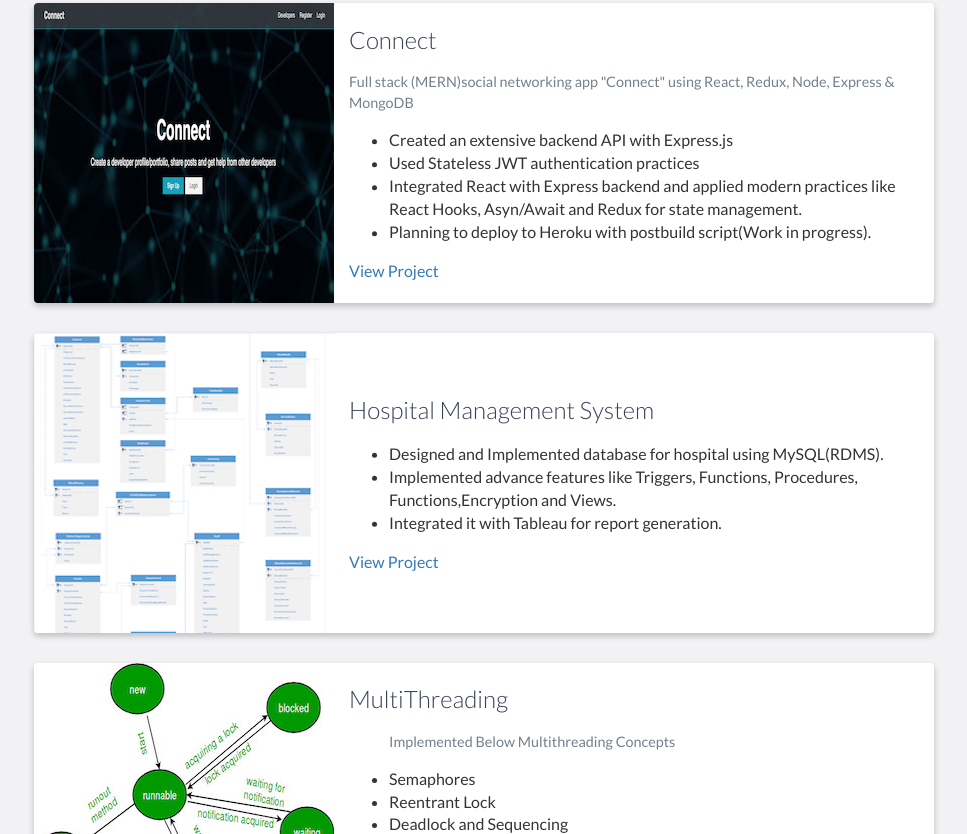
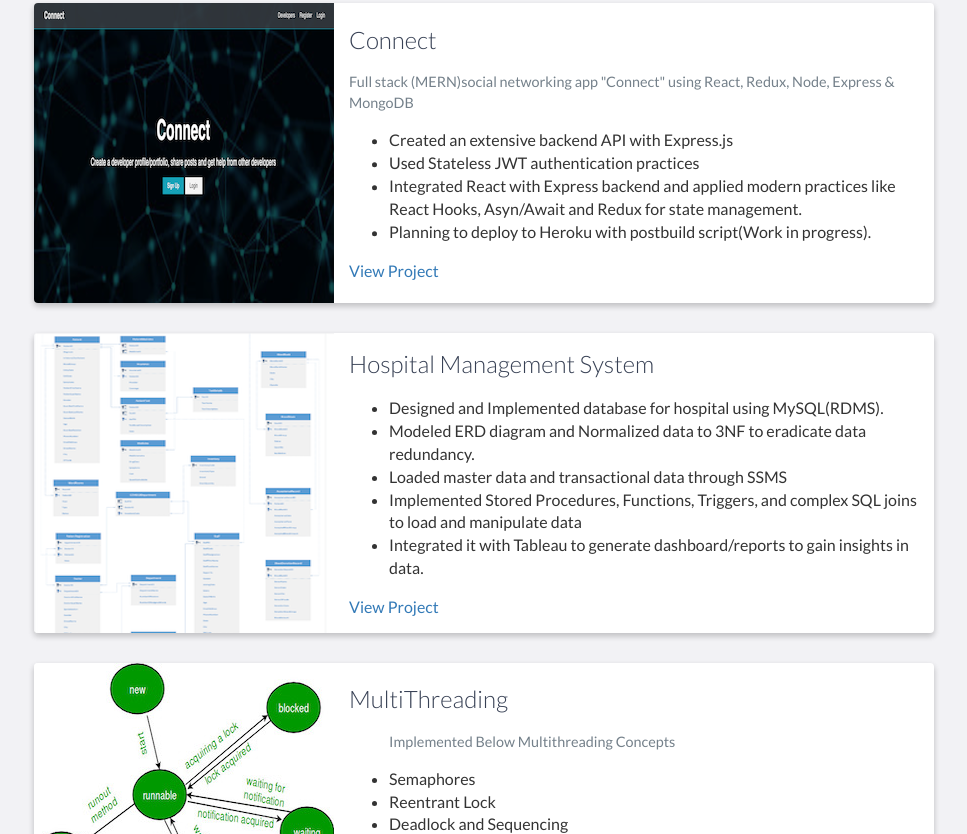
Before and after one commit to dj0894/dj0894.github.io, a website: page index.html in a window 1280 px wide. Shown: the part 3780-4614 px from the top of the page, without its empty margins (156-1123 px from the left). Drawn offline with nearby package versions, Linux system fonts and the light colour scheme.

Commit message:
Updated Hospital Management System project details

```diff
--- a/index.html
+++ b/index.html
@@ -193,7 +193,7 @@
         <h2 class="heading">Education</h2>
         <div class="education-block">
             <h3>Northeastern University, USA</h3>
-            <span class="education-date">Sept, 2020 - April, 2022</span>
+            <span class="education-date">Sept 2020 - April 2022</span>
             <h4>Masters of Science in Information System(Computer Software Engineering)</h4>
             <p>
             <ul>
@@ -237,7 +237,7 @@
                     Computer Architecture
                 </li>
                 <li>
-                    Computer Networks                </li>
+                    Computer Networks </li>
                 <li>
                     Data Management and Database Design
                 </li>
@@ -343,11 +343,17 @@
                                 Designed and Implemented database for hospital using MySQL(RDMS).
                             </li>
                             <li>
-                                Implemented advance features like Triggers, Functions, Procedures, Functions,Encryption
-                                and Views. </li>
+                                Modeled ERD diagram and Normalized data to 3NF to eradicate data redundancy.
                             </li>
                             <li>
-                                Integrated it with Tableau for report generation.
+                                Loaded master data and transactional data through SSMS
+                            </li>
+                            <li>
+                                Implemented Stored Procedures, Functions, Triggers, and complex SQL joins to load and
+                                manipulate data
+                            </li>
+                            <li>
+                                Integrated it with Tableau to generate dashboard/reports to gain insights in data.
                             </li>
                         </ul>
                         </p>
```
